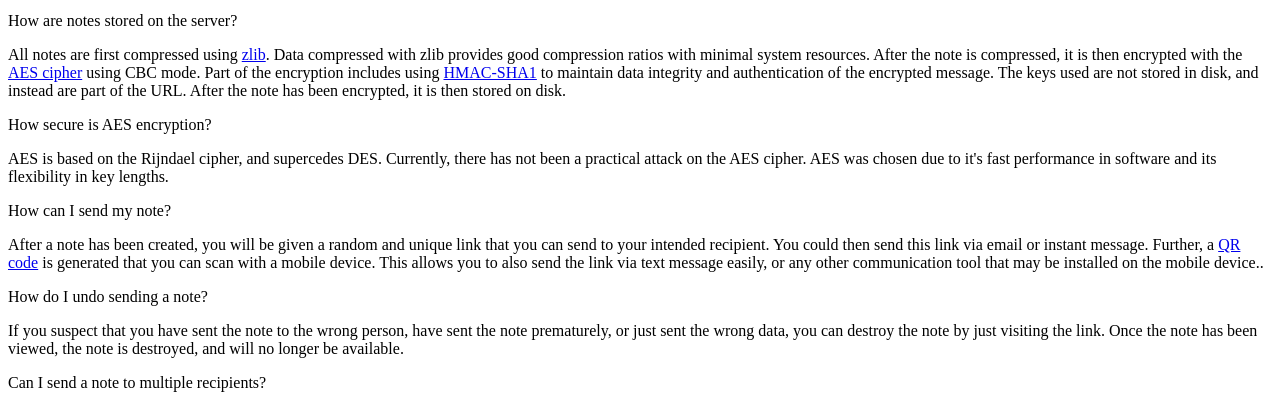
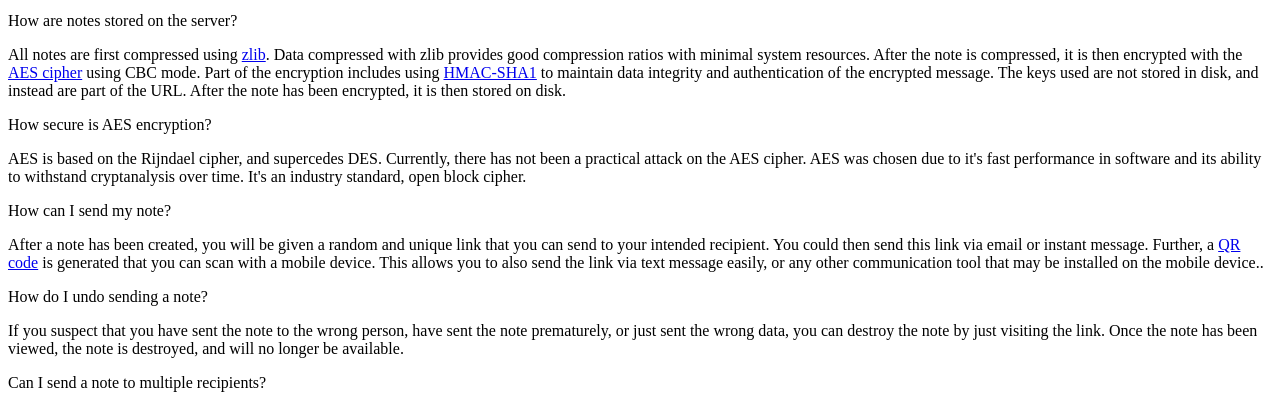
Before and after one commit to atoponce/d-note, a Python web app: template templates/faq.html in a window 1280 px wide. Shown: the part 280-676 px from the top of the page. Run offline with Jinja, Linux system fonts and the light colour scheme; the template is opened without the code that fills it, so the values that code supplies are empty.

Commit message:
clarify AES

```diff
--- a/templates/faq.html
+++ b/templates/faq.html
@@ -34,8 +34,8 @@
     <p class="title"id="aes">How secure is AES encryption?</p>
     <p class="desc">AES is based on the Rijndael cipher, and supercedes DES.
     Currently, there has not been a practical attack on the AES cipher. AES was
-    chosen due to it's fast performance in software and its flexibility in key
-    lengths.</p>
+    chosen due to it's fast performance in software and its ability to withstand
+    cryptanalysis over time. It's an industry standard, open block cipher.</p>
 
     <p class="title"id="sending">How can I send my note?</p>
     <p class="desc">After a note has been created, you will be given a random
```
